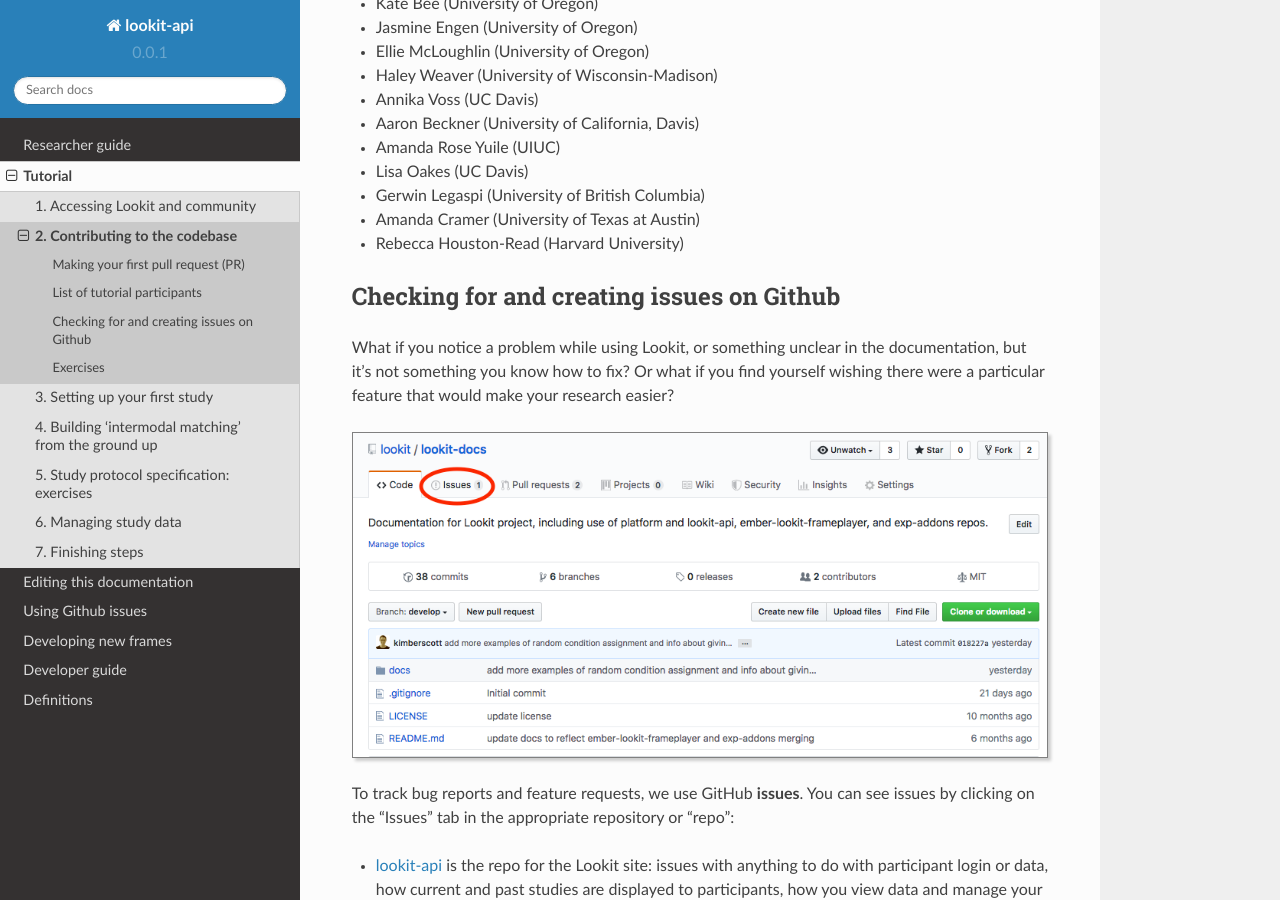
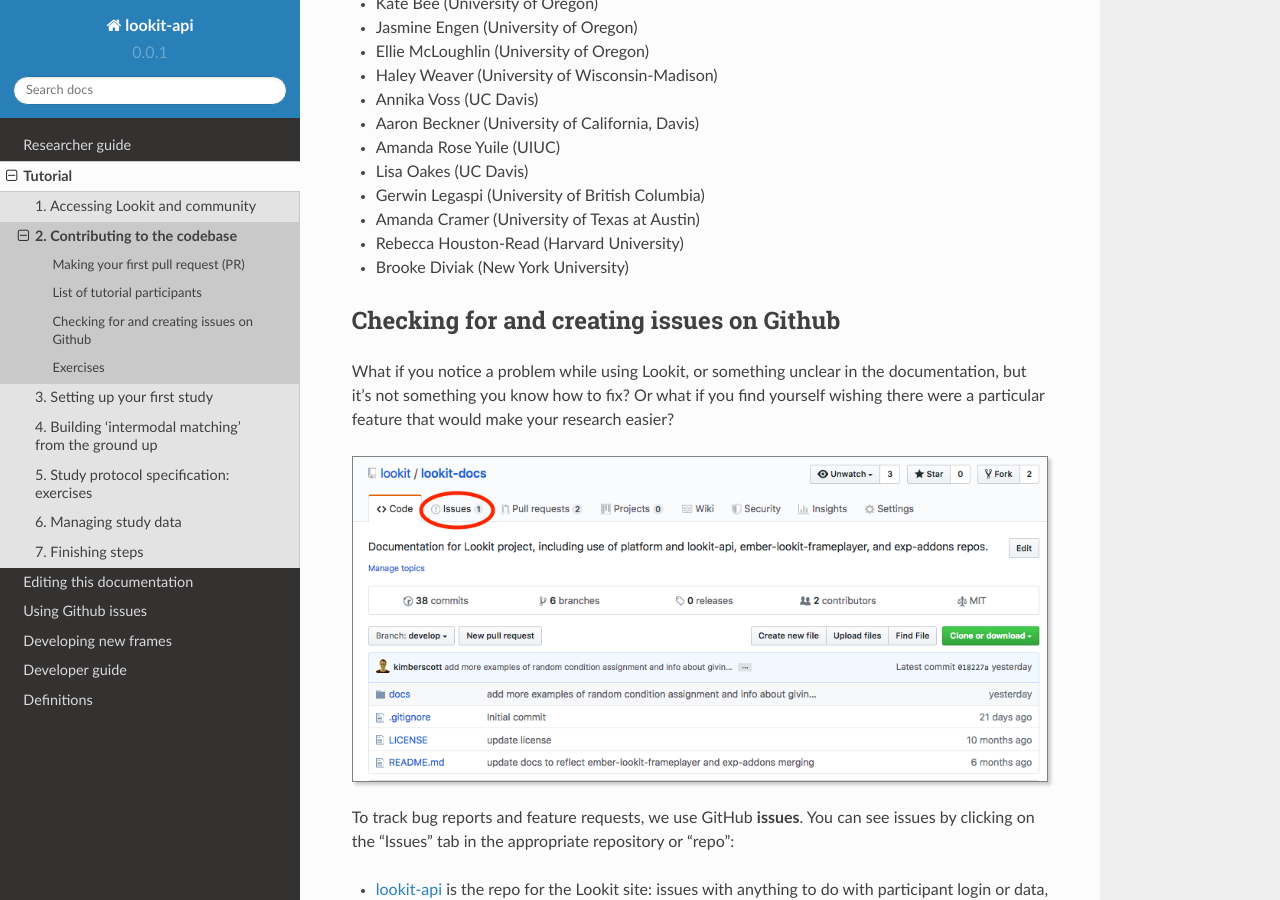
Before and after one commit to lookit/lookit-docs, a Sphinx documentation site: the page built from docs/source/tutorial-contributing.rst, in a window 1280 px wide and 900 px high, scrolled down 4573 px. Built offline with Sphinx 7.4.7 and the Read the Docs theme 2.0.0, drawn with Linux system fonts in a browser that asks for light colours.

Commit message:
Add tutorial participant to list

```diff
--- a/docs/source/tutorial-contributing.rst
+++ b/docs/source/tutorial-contributing.rst
@@ -107,6 +107,7 @@
 - Gerwin Legaspi (University of British Columbia)
 - Amanda Cramer (University of Texas at Austin)
 - Rebecca Houston-Read (Harvard University)
+- Brooke Diviak (New York University)
 
 .. _Github issues overview:
 
```
